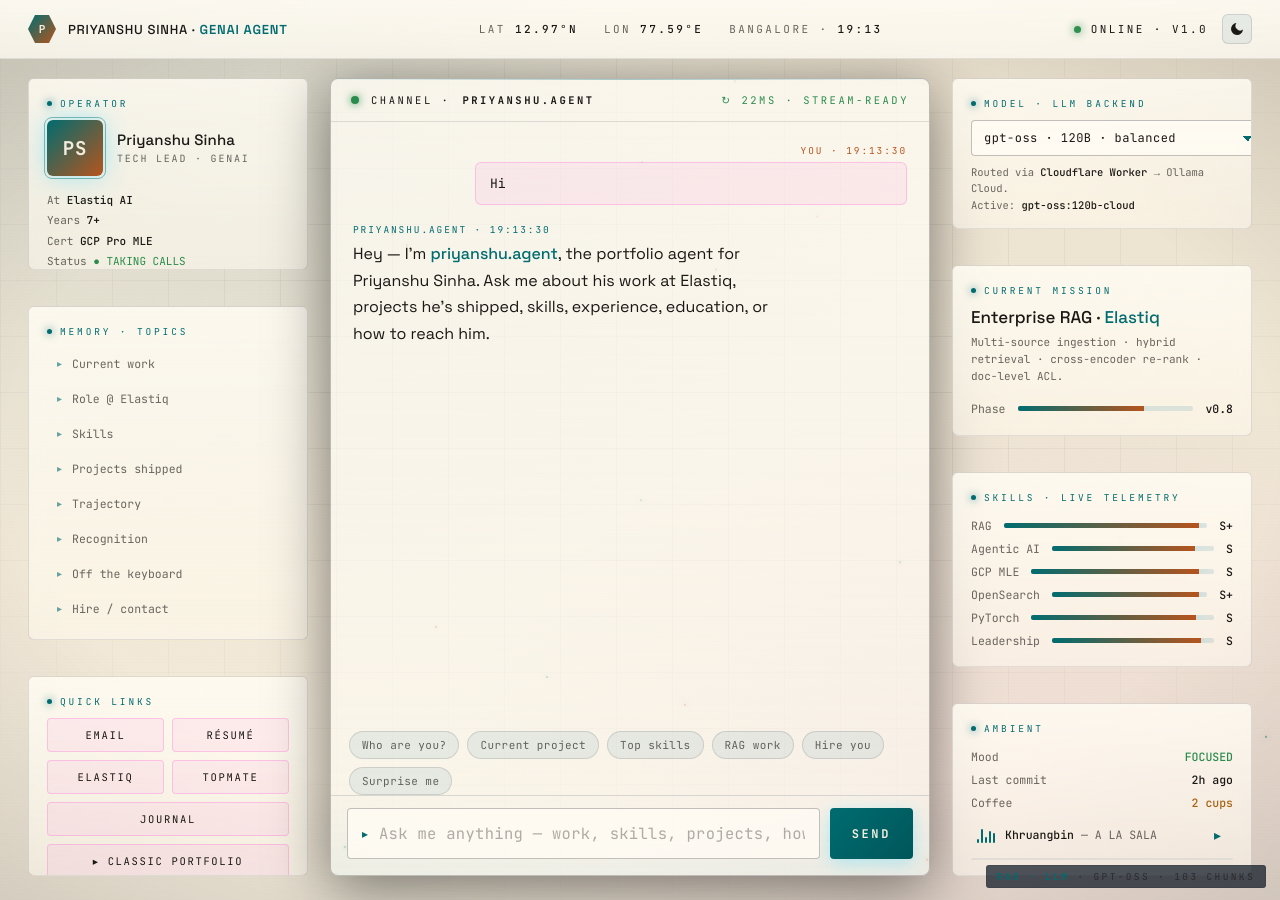
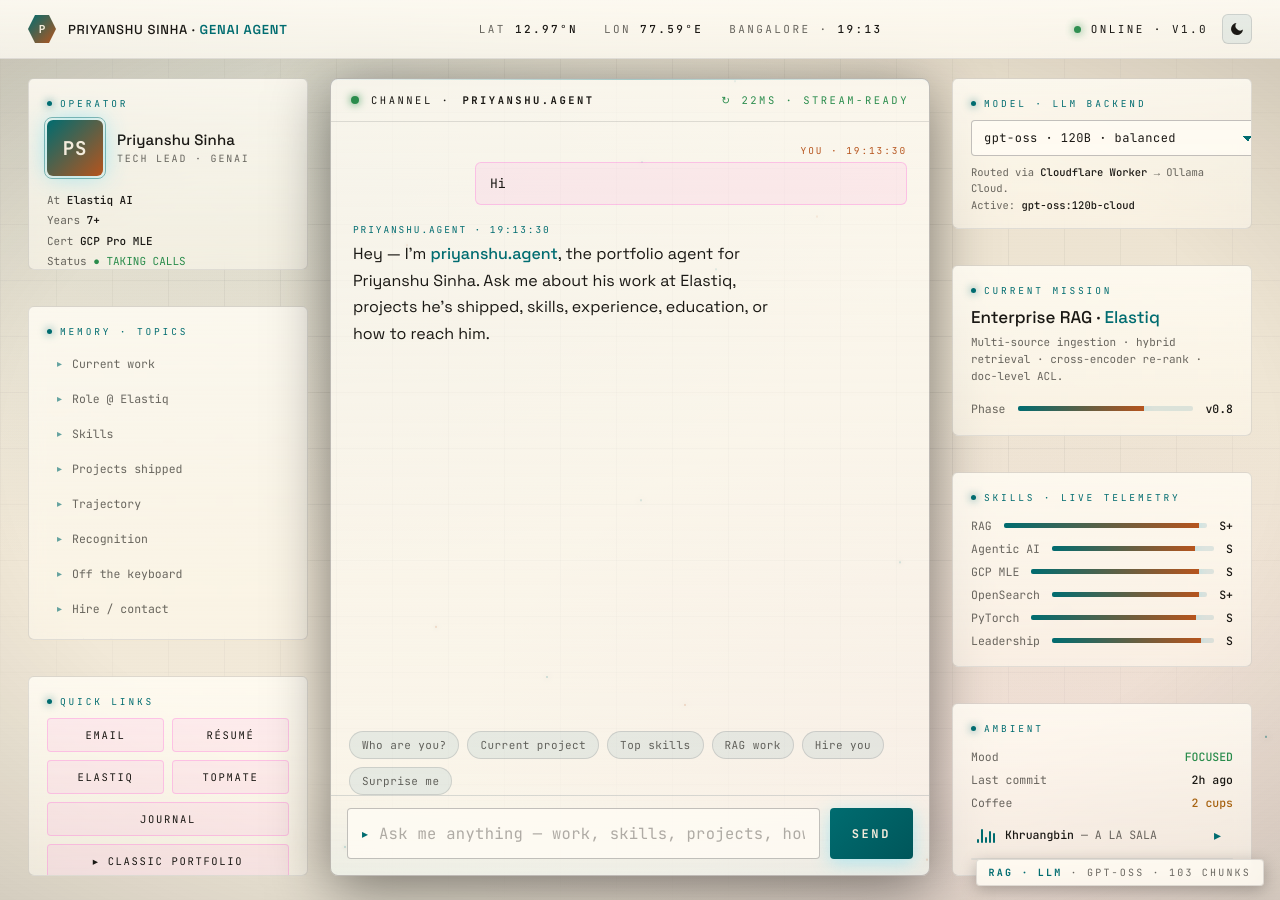
Before and after one commit to sinha96/sinha96.github.io, a Jekyll site: the page index.html, which Jekyll copies as it is, in a window 1280 px wide. Built offline with Jekyll 4.4.1, drawn with Linux system fonts in a browser that asks for light colours.

Commit message:
Bigger Spotify embed (152px) + themed mode-badge
- Bumped the Now Playing iframe from 80px to 152px so the play button
  and full controls row read clearly. The play button (▶) was always
  there in the centre of the playback control row — it just looked
  cramped at 80px because Spotify's compact mode shrinks every icon.
- Mode badge background was hardcoded rgba(7,16,30,0.7) (dark) which
  rendered as a dark blob on the cream light-theme background. Now
  uses var(--surface-1) so it picks up the right surface tint per
  theme. Bumped padding + font-size and added a subtle backdrop blur
  + shadow so it reads as a floating chip rather than a flat slab.

Co-Authored-By: Claude Opus 4.7 (1M context) <noreply@anthropic.com>

```diff
--- a/index.html
+++ b/index.html
@@ -657,10 +657,10 @@
     max-height: 0;
     transition: max-height 0.32s ease;
   }
-  .now-playing.is-open + .np-embed { max-height: 100px; }
+  .now-playing.is-open + .np-embed { max-height: 180px; }
   .np-embed iframe {
     width: 100%;
-    height: 80px;
+    height: 152px;
     border: 0;
     display: block;
     color-scheme: normal;
@@ -823,18 +823,21 @@
   /* Mode badge */
   .mode-badge {
     position: fixed;
-    bottom: 12px; right: 14px;
-    font-family: var(--mono);
-    font-size: 9.5px;
-    letter-spacing: 0.25em;
+    bottom: 14px; right: 16px;
+    font-family: var(--mono);
+    font-size: 10px;
+    letter-spacing: 0.22em;
     text-transform: uppercase;
     color: var(--paper-mute);
-    padding: 4px 10px;
-    background: rgba(7, 16, 30, 0.7);
+    padding: 6px 12px;
+    background: var(--surface-1);
     border: 1px solid var(--line);
-    border-radius: 3px;
+    border-radius: 4px;
     z-index: 95;
     pointer-events: none;
+    backdrop-filter: blur(8px) saturate(140%);
+    -webkit-backdrop-filter: blur(8px) saturate(140%);
+    box-shadow: 0 4px 16px rgba(0,0,0,0.25);
   }
   .mode-badge b { color: var(--cyan); }
   .mode-badge.scripted b { color: var(--amber); }
```
